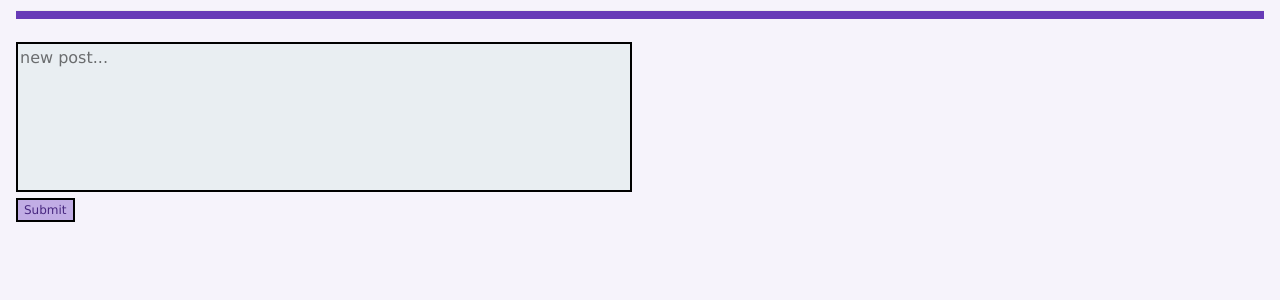
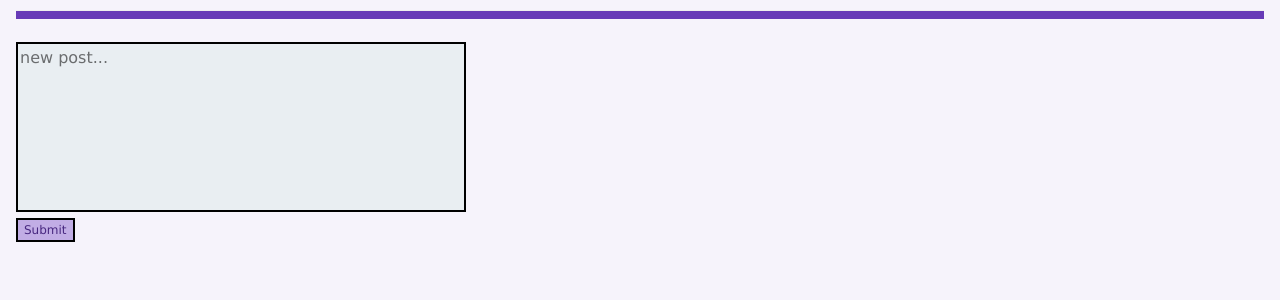
Before and after one commit to sfraser-dev/web-python-flask-microblog, a Flask app: page / in a window 1280 px wide. Shown: the part 78-378 px from the top of the page. Run offline with Flask 3, Linux system fonts and the light colour scheme; data that the repository does not hold is empty.

Commit message:
fix textarea size when screen >=993px (w3css large)

```diff
--- a/static/css/style.css
+++ b/static/css/style.css
@@ -58,6 +58,8 @@
   color: red !important;
 }
 
+/* quite a few media queries for nice textarea
+size  to hold 140 characters max */
 @media only screen and (min-width: 451px) {
   .blog-post-textarea  {
     height: 140px;
@@ -105,7 +107,9 @@
     height: 8px;
     margin: 8px 0px;
   }
+  /* after w3css large, fix the textarea size */
   .blog-post-textarea  {
-    height: 150px;
+    height: 170px;
+    width: 450px;
   }
 }
```
